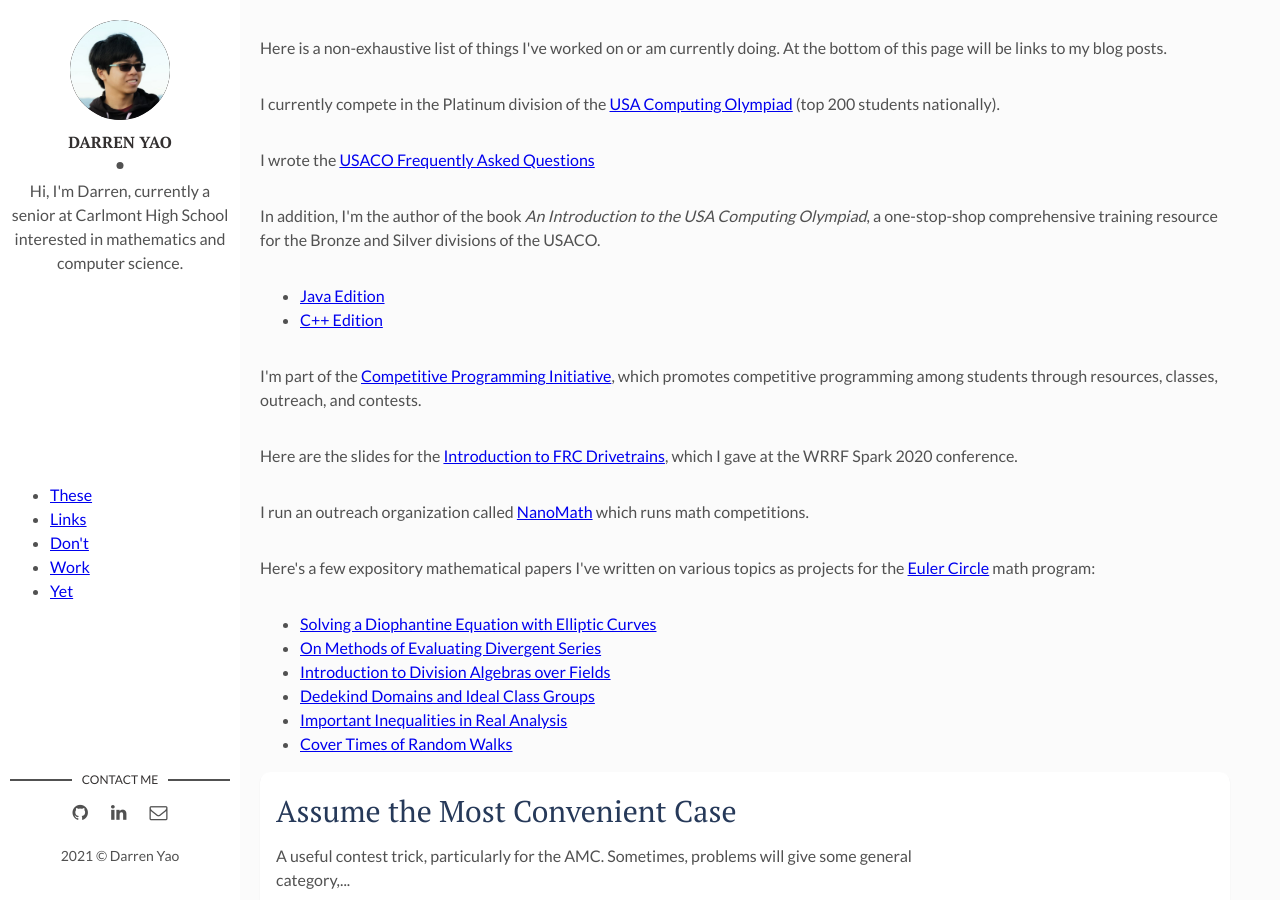
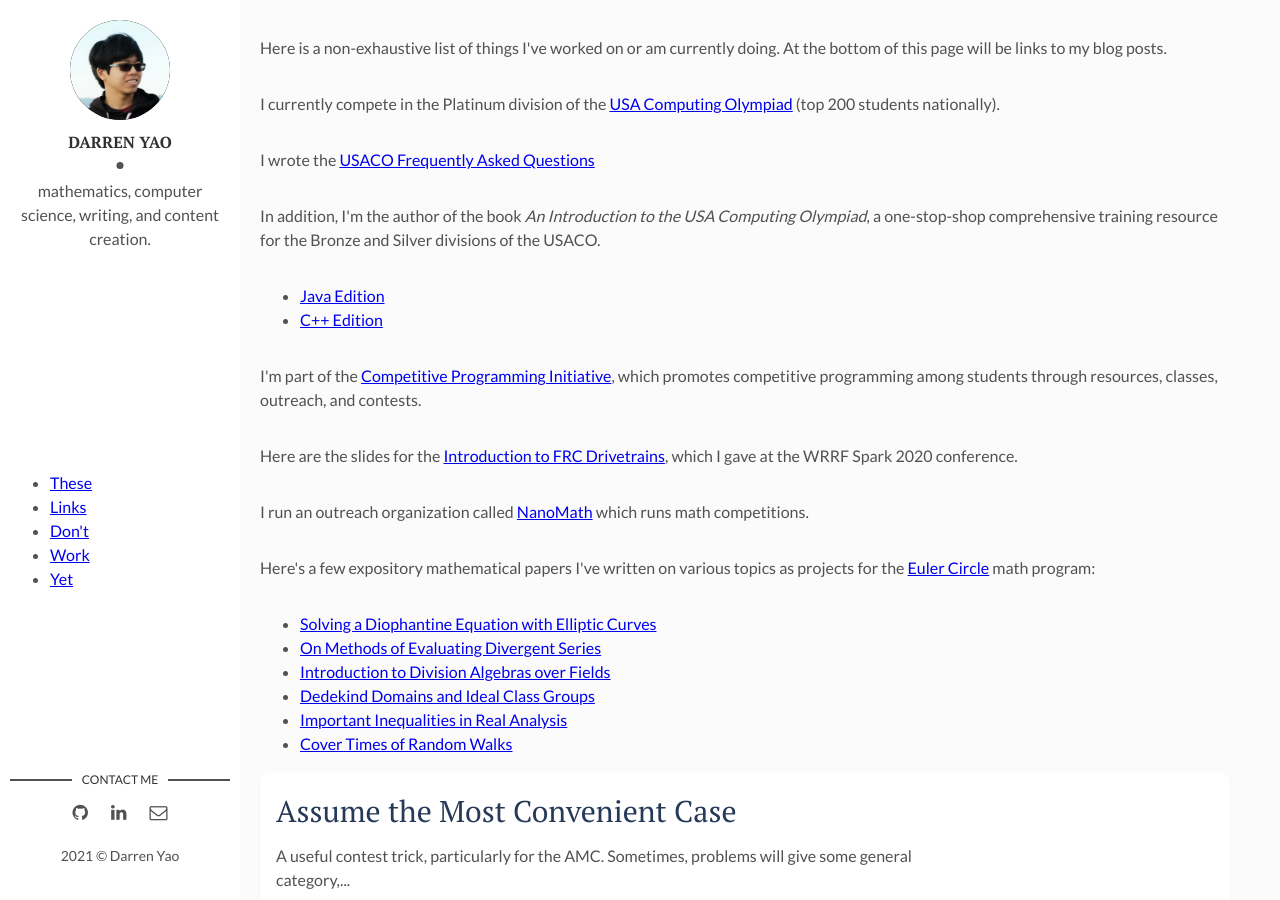
Before and after one commit to darren-yao/darren, a Jekyll site: the page built from index.html, in a window 1280 px wide and 900 px high. Built offline with Jekyll 4.4.1, drawn with Linux system fonts in a browser that asks for light colours; the list of posts is cut into pages by our own code.

Commit message:
website desc

```diff
--- a/_config.yml
+++ b/_config.yml
@@ -1,5 +1,5 @@
 title: Darren Yao's website
-description: Hi, I'm Darren, currently a senior at Carlmont High School interested in mathematics and computer science.
+description: mathematics, computer science, writing, and content creation.
 permalink: ':title/'
 baseurl: "" # the subpath of your site, e.g. /blog
 url: "https://darrenyao.com/" # the base hostname & protocol for your site, e.g. http://example.com
@@ -8,7 +8,7 @@ site-twitter: #if your site has a twitter account, enter it here
 # Author Settings
 author: Darren Yao # add your name
 author-img: websitepfp.png # add your photo
-about-author: Hi, I'm Darren, currently a senior at Carlmont High School interested in mathematics and computer science. # add description
+about-author: mathematics, computer science, writing, and content creation. # add description
 social-twitter: DarrenYao5
 social-facebook: # add your Facebook handle
 social-github: darren-yao # add your Github handle
```
